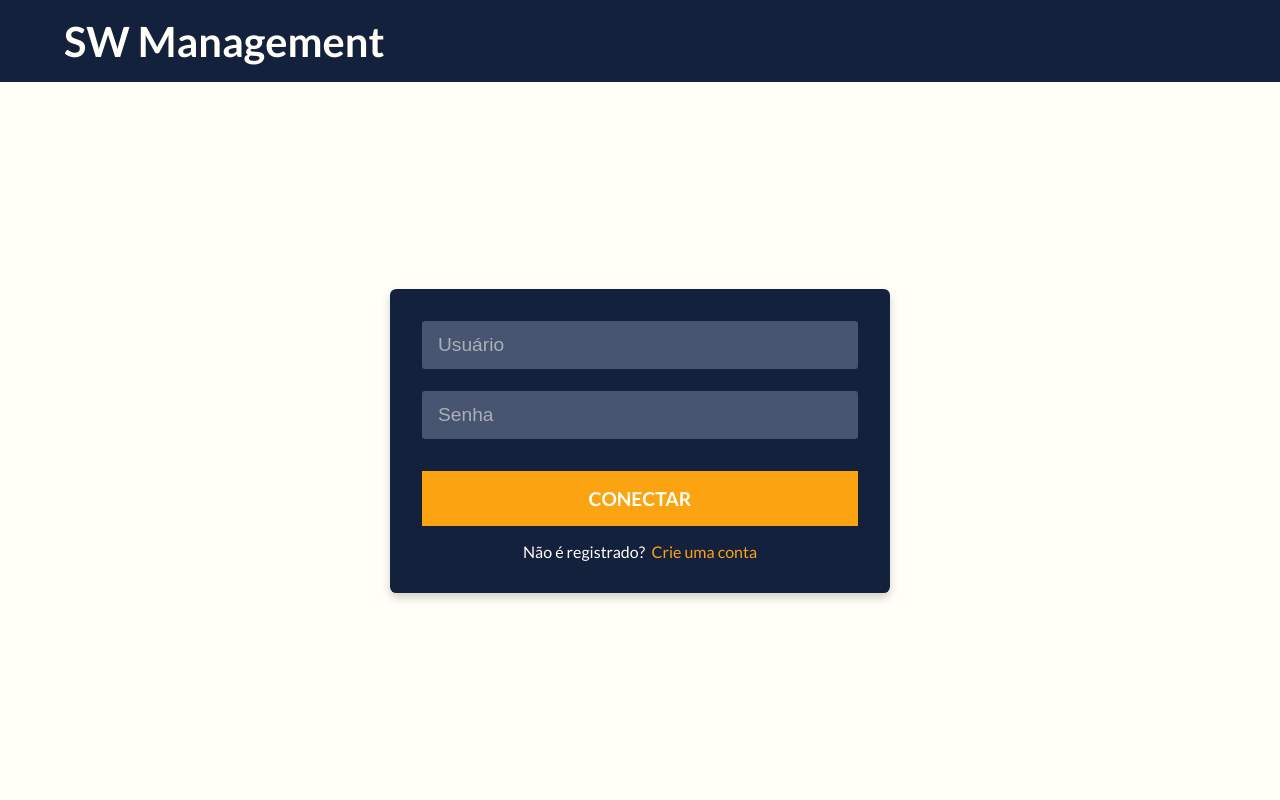
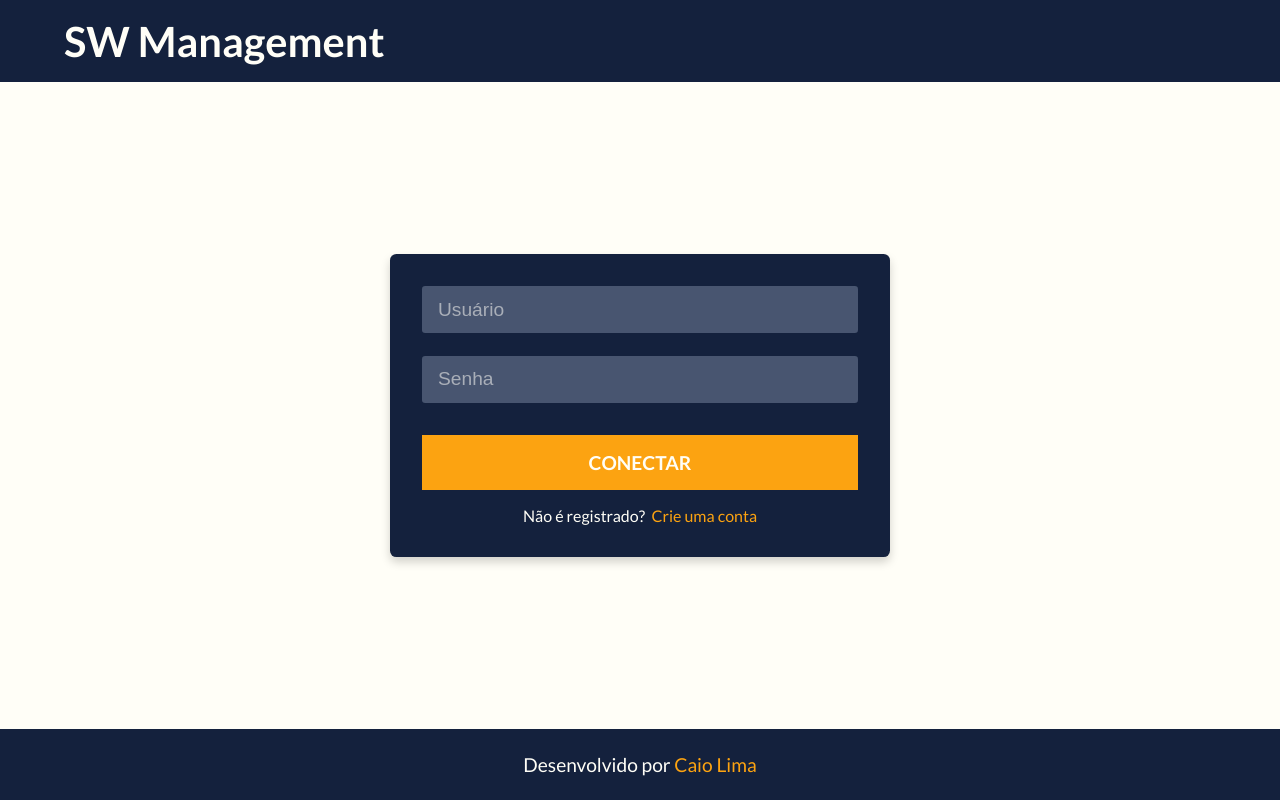
Before and after one commit to whoiscaio/software-management-fe, a React (Vite) app: page /login in a window 1280 px wide. Built offline with nearby package versions, Linux system fonts and the light colour scheme.

Commit message:
feat: footer implemented

```diff
--- a/src/App.tsx
+++ b/src/App.tsx
@@ -1,3 +1,4 @@
+import Footer from './global/components/Footer';
 import Header from './global/components/Header';
 import Root from './global/components/Root';
 import Router from './global/components/Router';
@@ -9,7 +10,7 @@ function App() {
       <div className="content-wrapper">
         <Router />
       </div>
-      <div className="footer" /* to be implemented */ />
+      <Footer />
     </Root>
   );
 }
--- /dev/null
+++ b/src/global/components/Footer/index.tsx
@@ -0,0 +1,9 @@
+import FooterContainer from './styles';
+
+export default function Footer() {
+  return (
+    <FooterContainer>
+      <p>Desenvolvido por <a href="https://github.com/whoiscaio" target="_blank">Caio Lima</a></p>
+    </FooterContainer>
+  );
+}
--- /dev/null
+++ b/src/global/components/Footer/styles.ts
@@ -0,0 +1,21 @@
+import { styled } from 'styled-components';
+
+const FooterContainer = styled.footer`
+  background: ${({ theme }) => theme.colors.main};
+
+  text-align: center;
+
+  padding: 1.5rem;
+
+  font-size: 1.2rem;
+
+  a {
+    color: ${({ theme }) => theme.colors.secondary};
+
+    &:hover {
+      text-decoration: underline;
+    }
+  }
+`;
+
+export default FooterContainer;
```
